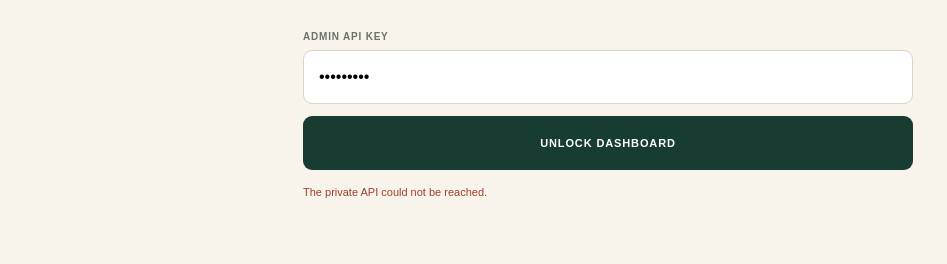
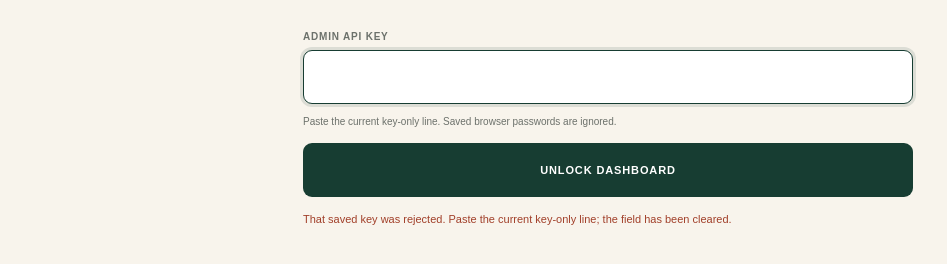
Before and after one commit to msorsor1956/seven-roots-botanical-oral-care, a website: page admin.html in a window 1280 px wide. Both pictures are taken after typing "Sample123" into the empty fields and a click on the button "UNLOCK DASHBOARD". Shown: the part 614-878 px from the top of the page, without its empty margins (32-979 px from the left). Drawn offline with Linux system fonts and the light colour scheme; no server answers.

Commit message:
fix: reject stale admin key autofill

```diff
--- a/admin.html
+++ b/admin.html
@@ -29,7 +29,8 @@
       <h1>Enter the private studio.</h1>
       <p>Review signed orders, inventory, payment records, financial reports, launch interest, and partnership inquiries. The API key remains in this browser tab only and is cleared when you lock the studio.</p>
       <form data-login-form>
-        <label><span>Admin API key</span><input name="apiKey" type="password" autocomplete="current-password" required></label>
+        <label><span>Admin API key</span><input name="apiKey" type="password" autocomplete="off" autocapitalize="none" spellcheck="false" data-lpignore="true" data-1p-ignore="true" required></label>
+        <small class="login-help">Paste the current key-only line. Saved browser passwords are ignored.</small>
         <button type="submit">Unlock dashboard</button>
         <p class="login-status" data-login-status role="status" aria-live="polite"></p>
       </form>
--- a/admin.js
+++ b/admin.js
@@ -20,6 +20,12 @@
   let staffUsers = [];
   let staffRoles = [];
   let adminTasks = [];
+
+  const normalizeAdminKey = (value) => {
+    const normalized = String(value || '').replace(/[\u200B-\u200D\uFEFF]/gu, '').trim();
+    const matches = [...normalized.matchAll(/sr_admin_[A-Za-z0-9_-]{64}/gu)];
+    return matches.at(-1)?.[0] || normalized;
+  };
 
   const setStatus = (element, message, isError = false) => {
     element.textContent = message;
@@ -896,8 +902,21 @@
     const button = qs('button[type="submit"]', loginForm);
     button.disabled = true;
     setStatus(loginStatus, 'Verifying private access…');
-    apiKey = String(new FormData(loginForm).get('apiKey') || '').trim();
-    try { await unlock(); } catch {} finally { button.disabled = false; }
+    apiKey = normalizeAdminKey(new FormData(loginForm).get('apiKey'));
+    try {
+      await unlock();
+    } catch {
+      loginForm.elements.apiKey.value = '';
+      loginForm.elements.apiKey.focus();
+      setStatus(loginStatus, 'That saved key was rejected. Paste the current key-only line; the field has been cleared.', true);
+    } finally { button.disabled = false; }
+  });
+
+  loginForm.elements.apiKey.addEventListener('focus', (event) => event.currentTarget.select());
+  loginForm.elements.apiKey.addEventListener('paste', () => {
+    setTimeout(() => {
+      loginForm.elements.apiKey.value = normalizeAdminKey(loginForm.elements.apiKey.value);
+    }, 0);
   });
 
   qs('[data-refresh]').addEventListener('click', () => loadDashboard().catch((error) => setStatus(dashboardStatus, error.message, true)));
```
Also changed, not shown: admin.css.
